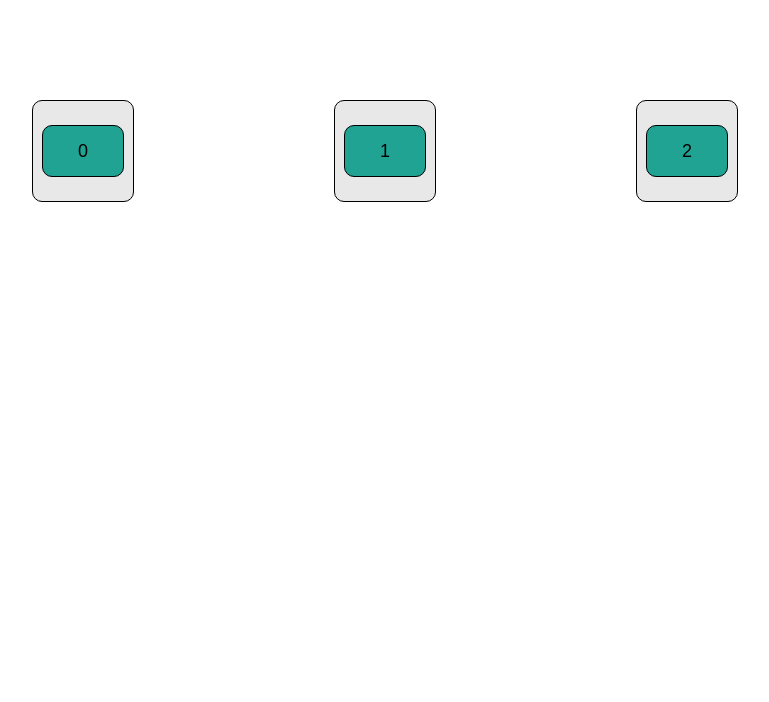
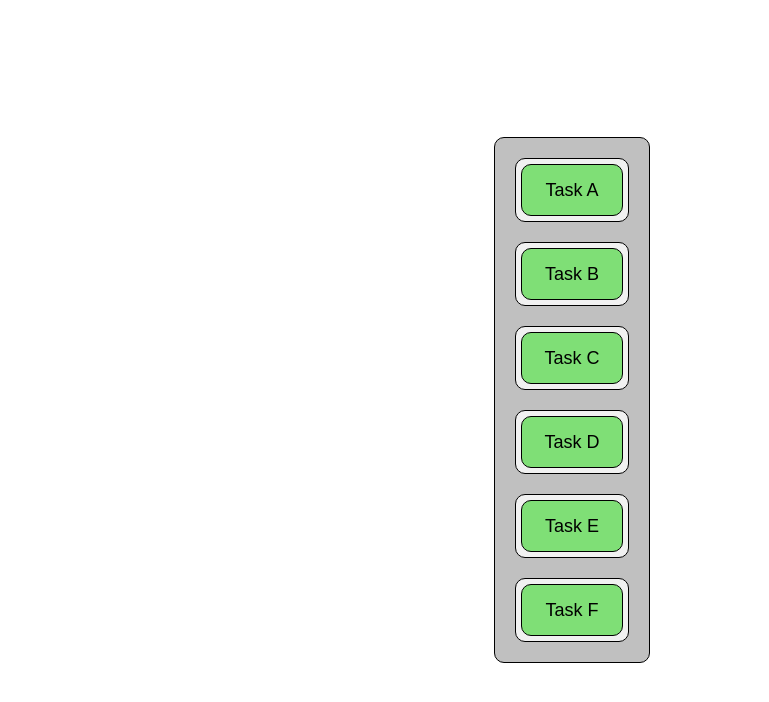
Before and after one commit to maninder56/Planner-Web-App, a Next.js app in the folder front-end/: page /practice in a window 1280 px wide. Shown: the top 702 px of the page, without its empty margins (68-837 px from the left). Built offline with nearby package versions, Linux system fonts and the light colour scheme.

Commit message:
improved swap drag and drop list

```diff
--- a/front-end/package.json
+++ b/front-end/package.json
@@ -10,6 +10,7 @@
   },
   "dependencies": {
     "@dnd-kit/core": "^6.3.1",
+    "@dnd-kit/sortable": "^10.0.0",
     "next": "^16.1.6",
     "react": "^19.2.3",
     "react-dom": "^19.2.3",
--- a/front-end/src/app/globals.css
+++ b/front-end/src/app/globals.css
@@ -199,30 +199,49 @@ body {
 
 /* temporary styles for practice */
 
-.dndContainer {
+.dndWrapper {
+  width: 100%;
+  height: 100%;
   display: flex;
   justify-content: center;
+  align-items: center;
 }
 
-.droppable {
+.dndContainer {
+  /* flex: 1 1 auto; */
   border: solid 1px black;
   border-radius: 10px;
-  background-color: rgb(232, 232, 232);
-  width: 100px;
-  height: 100px;
-  margin: 100px;
+  min-width: 100px;
+  min-height: 120px;
+  background-color: rgb(192, 192, 192);
   display: flex;
+  flex-direction: column;
+  padding: 10px;
+}
+
+
+
+.droppable {
+  flex: 1 1 auto;
+  border: solid 1px black;
+  border-radius: 10px;
+  background-color: rgb(241, 241, 241);
+  min-width: 100px;
+  min-height: 50px;
+  display: flex;
+  padding: 5px;
+  margin: 10px;
 }
 
 .droppable.overDroppable {
-  background-color: lightcoral;
+  background-color: rgb(223, 178, 178);
 }
 
 .draggable {
-  width: 80px;
-  height: 50px;
   margin: auto;
-  background-color: #21a394;
+  min-width: inherit;
+  min-height: inherit;
+  background-color: #7fdf76;
   border: solid 1px black;
   border-radius: 10px;
   display: flex;
@@ -230,9 +249,6 @@ body {
   align-items: center;
 }
 
-.draggable > div {
-
-}
 
 .draggable:hover{
   cursor: grab;
--- a/front-end/src/app/practice/components/draggable.tsx
+++ b/front-end/src/app/practice/components/draggable.tsx
@@ -1,11 +1,11 @@
-import { useDraggable } from "@dnd-kit/core";
+import { UniqueIdentifier, useDraggable } from "@dnd-kit/core";
 
 
 export default function Draggable({
     id,
     children,
 }: {
-    id: number
+    id: UniqueIdentifier
     children?: React.ReactNode;
 }) {
     const {attributes, listeners, setNodeRef, transform} = useDraggable({
@@ -15,7 +15,7 @@ export default function Draggable({
     return (
         <div className='draggable' ref={setNodeRef} style={ transform ? {
             transform: `translate3d(${transform.x}px, ${transform.y}px, 0)`,
-        } : undefined} {...listeners} {...attributes}>
+        } : undefined } {...listeners} {...attributes}>
             <div>
                 {children}
             </div>
--- a/front-end/src/app/practice/components/droppable.tsx
+++ b/front-end/src/app/practice/components/droppable.tsx
@@ -1,15 +1,15 @@
-import { useDroppable } from "@dnd-kit/core";
+import { UniqueIdentifier, useDroppable } from "@dnd-kit/core";
 import { useRef } from "react";
 
 export default function Droppable({
-    position,
+    id,
     children,
 }: {
-    position: number;
+    id: UniqueIdentifier;
     children?: React.ReactNode;
 }) {
     const {isOver, setNodeRef} = useDroppable({
-        id: position,
+        id: id,
     });
 
     return (
--- a/front-end/src/app/practice/page.tsx
+++ b/front-end/src/app/practice/page.tsx
@@ -6,75 +6,40 @@ import Droppable from './components/droppable';
 import Draggable from './components/draggable';
 
 export default function Practice() {
-    const [parent, setParent] = useState<UniqueIdentifier[]>([0, 1, 2]);
+    const [tasksOrder, setTasksOrder] = useState<UniqueIdentifier[]>(['A', 'B', 'C', 'D', 'E', 'F']);
 
     function handleDragEnd(event: DragEndEvent) {
         const {active, over} = event;
-
-        const array = [...parent];
-
-        // for (let i = 0; i < parent.length; i++) {
-
-        // }
-
-
-        if (over !== null) {
-            const overPosition = over?.id as number
-            const activePosition = array.indexOf(active.id);
-
-            console.log(`op: ${overPosition}, ap: ${activePosition}`);
-
-            const temp = array[overPosition];
-            array[overPosition] = array[activePosition];
-            array[activePosition] = temp;
-
-            console.log(`Over: ${over.id}, Active: ${active.id}`);
+        if (over === null) {
+            return;
         }
 
-        console.log(array);
+        const newOrder = [...tasksOrder];
 
-        setParent(array);
-    }
+        const indexOfActiveTask = newOrder.indexOf(active.id);
 
-    // const draggableMarkup = (
-    //     <Draggable id={0}>Drag me</Draggable>
-    // );
+        const tempTask = newOrder[over.id as number];
+        newOrder[over.id as number] = active.id;
+        newOrder[indexOfActiveTask] = tempTask;
 
-    function getCurrentChild(id: number) {
-        switch(id) {
-            case 0:
-            return <Draggable id={0}>0</Draggable>;
-
-            case 1:
-            return <Draggable id={1}>1</Draggable>;
-
-            case 2:
-            return <Draggable id={2}>2</Draggable>;
-
-            default:
-            return <Draggable id={3}>None</Draggable>
-        }
+        setTasksOrder(newOrder);
     }
 
     return (
-        <main className='dndContainer'>
-            <DndContext onDragEnd={handleDragEnd}>
-                {/* {parent === null ? draggableMarkup : null} */}
-                {/* {containers.map((id) =>
-                    <Droppable key={id} position={id}>
-                        {parent === id ? draggableMarkup : 'Drop here'}
-                    </Droppable>
-                )} */}
-                <Droppable position={0}>
-                    {getCurrentChild(parent[0] as number)}
-                </Droppable>
-                <Droppable position={1}>
-                    {getCurrentChild(parent[1] as number)}
-                </Droppable>
-                <Droppable position={2}>
-                    {getCurrentChild(parent[2] as number)}
-                </Droppable>
-            </DndContext>
+        <main className='dndWrapper'>
+            <div className='dndContainer'>
+                <DndContext onDragEnd={handleDragEnd}>
+                    {
+                        tasksOrder.map((t, i) => (
+                            <Droppable key={i} id={i}>
+                                <Draggable id={t}>
+                                    <span>Task {t}</span>
+                                </Draggable>
+                            </Droppable>
+                        ))
+                    }
+                </DndContext>
+            </div>
         </main>
     );
 }
```
Also changed, not shown: 1 other file (tests, documents, lock files or other folders).
